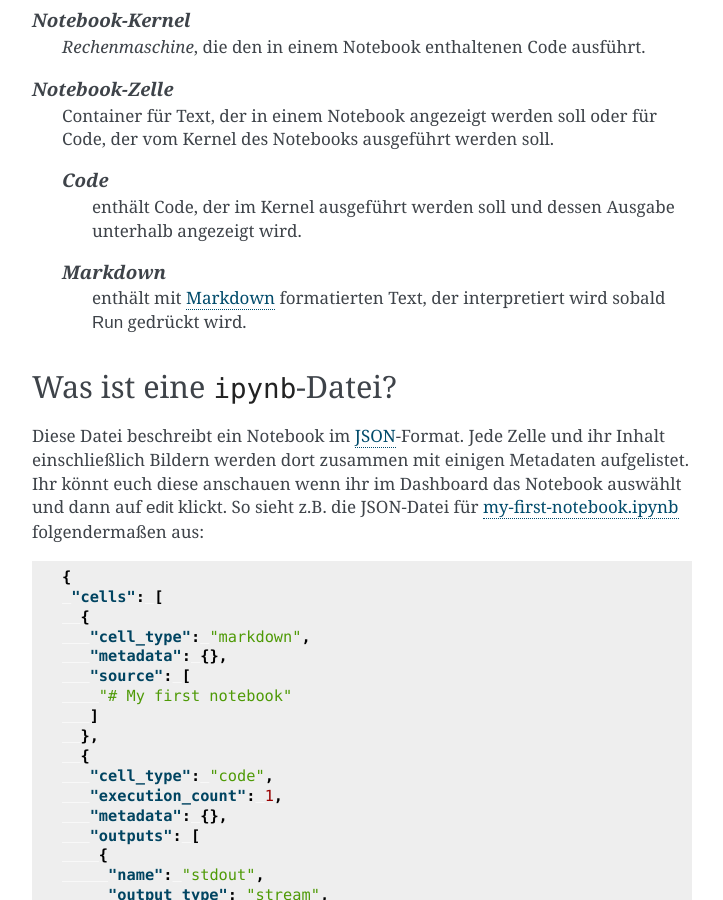
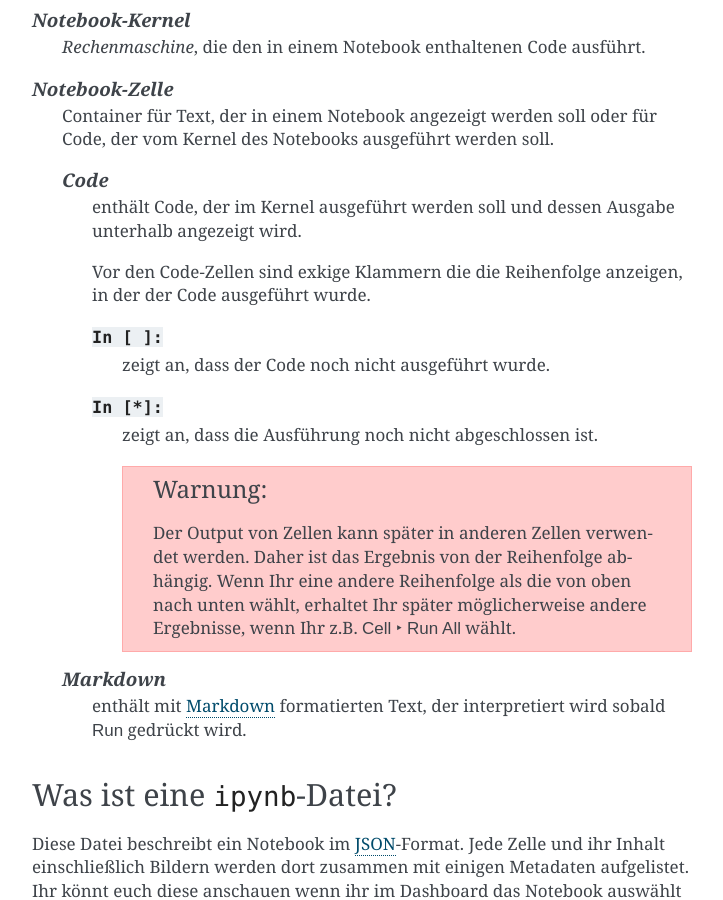
Before and after one commit to veit/jupyter-tutorial-de, a Sphinx documentation site: the page built from docs/first-steps/create-notebook.rst, in a window 1280 px wide and 900 px high, scrolled down 1036 px. Shown: the whole window, without its empty margins (388-1111 px from the left). Built offline with Sphinx 7.4.7, drawn with Linux system fonts in a browser that asks for light colours; pages that are not in the unit, such as notebooks, are missing from menus.

Commit message:
Add warning for execution order

```diff
--- a/docs/first-steps/create-notebook.rst
+++ b/docs/first-steps/create-notebook.rst
@@ -42,6 +42,22 @@ Es gibt zwei wichtige Begriffe, um Jupyter Notebooks zu beschreiben: *Zelle* und
        *Code*
            enthält Code, der im Kernel ausgeführt werden soll und dessen Ausgabe
            unterhalb angezeigt wird.
+
+           Vor den Code-Zellen sind exkige Klammern die die Reihenfolge
+           anzeigen, in der der Code ausgeführt wurde.
+
+           ``In [ ]:``
+            zeigt an, dass der Code noch nicht ausgeführt wurde.
+           ``In [*]:``
+            zeigt an, dass die Ausführung noch nicht abgeschlossen ist.
+
+            .. warning::
+                Der Output von Zellen kann später in anderen Zellen verwendet
+                werden. Daher ist das Ergebnis von der Reihenfolge abhängig.
+                Wenn Ihr eine andere Reihenfolge als die von oben nach unten
+                wählt, erhaltet Ihr später möglicherweise andere Ergebnisse,
+                wenn Ihr z.B. :menuselection:`Cell --> Run All` wählt.
+
        *Markdown*
            enthält mit `Markdown
            <https://daringfireball.net/projects/markdown/syntax>`_ formatierten
```
